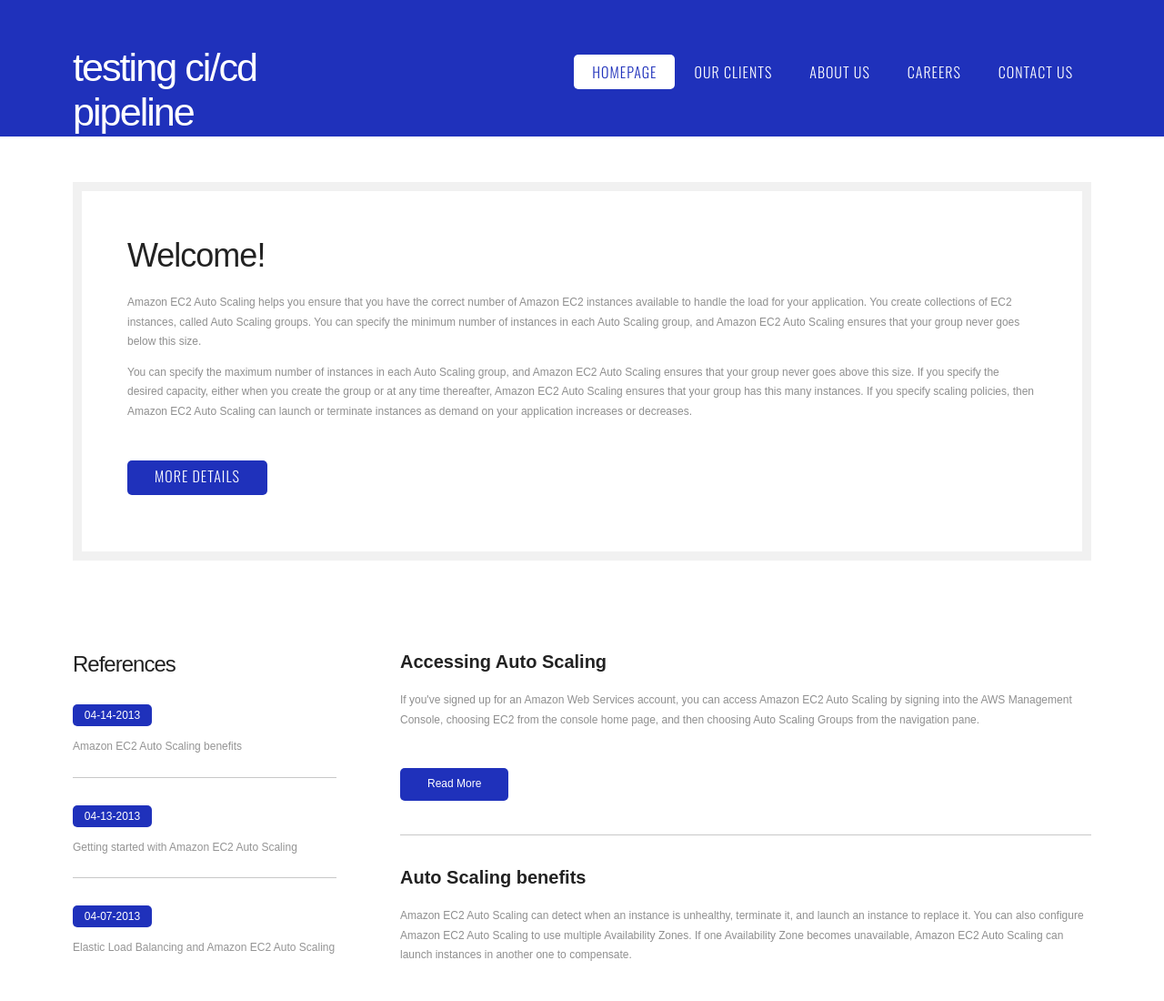
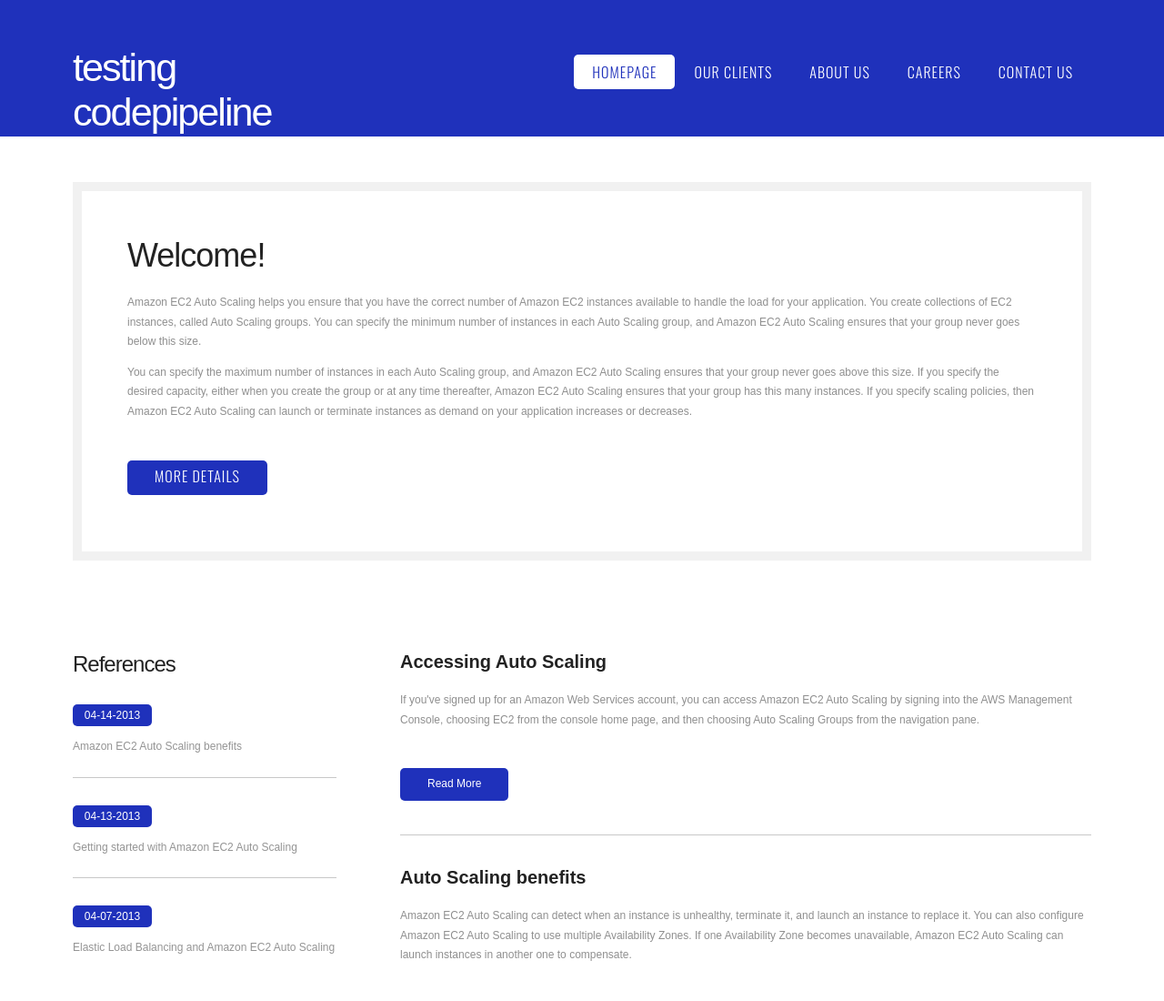
Before and after one commit to subash7777/subash7777.github.io, a plain HTML site: page index.html in a window 1280 px wide. Shown: the top 1100 px of the page at 91% size. Drawn offline with nearby package versions, Linux system fonts and the light colour scheme.

Commit message:
Update index.html

```diff
--- a/index.html
+++ b/index.html
@@ -27,7 +27,7 @@ Released   : 20131104
 <div id="header-wrapper">
 	<div id="header">
 		<div id="logo">
-			<h1><a href="#">Testing CI/CD Pipeline Version2.0</a></h1>
+			<h1><a href="#">Testing Codepipeline</a></h1>
 		</div>
 		<div id="menu">
 			<ul>
```
